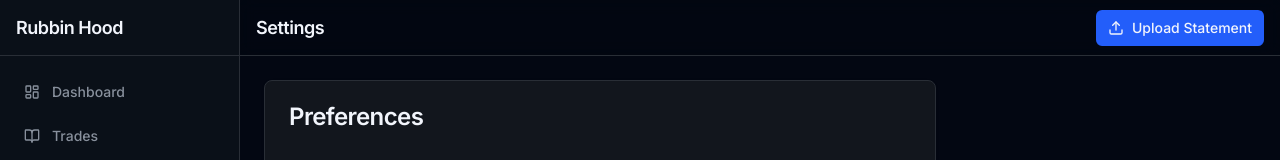
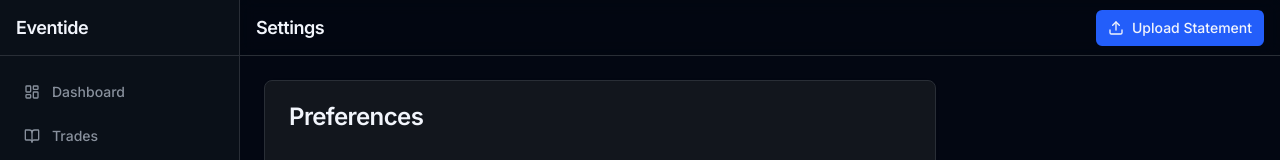
Before and after one commit to funsaized/Eventide, a Next.js app: page /settings in a window 1280 px wide. Shown: the top 160 px of the page. Built offline with nearby package versions, Linux system fonts and the light colour scheme.

Commit message:
refactor: docs, branding, etc

```diff
--- a/src/app/(app)/layout.tsx
+++ b/src/app/(app)/layout.tsx
@@ -12,7 +12,7 @@ const pageTitles: Record<string, string> = {
 
 export default function AppLayout({ children }: { children: React.ReactNode }) {
   const pathname = usePathname();
-  const title = pageTitles[pathname] || "Rubbin Hood";
+  const title = pageTitles[pathname] || "Eventide";
 
   return <AppShell title={title}>{children}</AppShell>;
 }
--- a/src/app/(app)/settings/page.tsx
+++ b/src/app/(app)/settings/page.tsx
@@ -110,7 +110,7 @@ export default function SettingsPage() {
 
       {/* Version */}
       <div className="text-center text-sm text-muted-foreground">
-        Rubbin Hood v0.1.0
+        Eventide v0.1.0
       </div>
     </div>
   );
--- a/src/app/layout.tsx
+++ b/src/app/layout.tsx
@@ -11,7 +11,7 @@ const inter = Inter({
 });
 
 export const metadata: Metadata = {
-  title: "Rubbin Hood - Prediction Market Analytics",
+  title: "Eventide - Prediction Market Analytics",
   description:
     "Local-first analytics platform for tracking prediction market trading activity",
 };
--- a/src/components/browser/browser-blocker.tsx
+++ b/src/components/browser/browser-blocker.tsx
@@ -129,7 +129,7 @@ export function BrowserBlocker({ children }: BrowserBlockerProps) {
           </CardHeader>
           <CardContent className="space-y-4">
             <p className="text-sm text-muted-foreground text-center">
-              Rubbin Hood requires a Chromium-based browser for secure local
+              Eventide requires a Chromium-based browser for secure local
               data storage. Please use one of the following browsers:
             </p>
 
--- a/src/components/layout/sidebar.tsx
+++ b/src/components/layout/sidebar.tsx
@@ -52,7 +52,7 @@ function SidebarContent() {
       {/* Logo */}
       <div className="flex h-14 items-center border-b border-border px-4">
         <span className="text-lg font-semibold tracking-tight">
-          Rubbin Hood
+          Eventide
         </span>
       </div>
 
```
Also changed, not shown: 2 other files (tests, documents, lock files or other folders).
